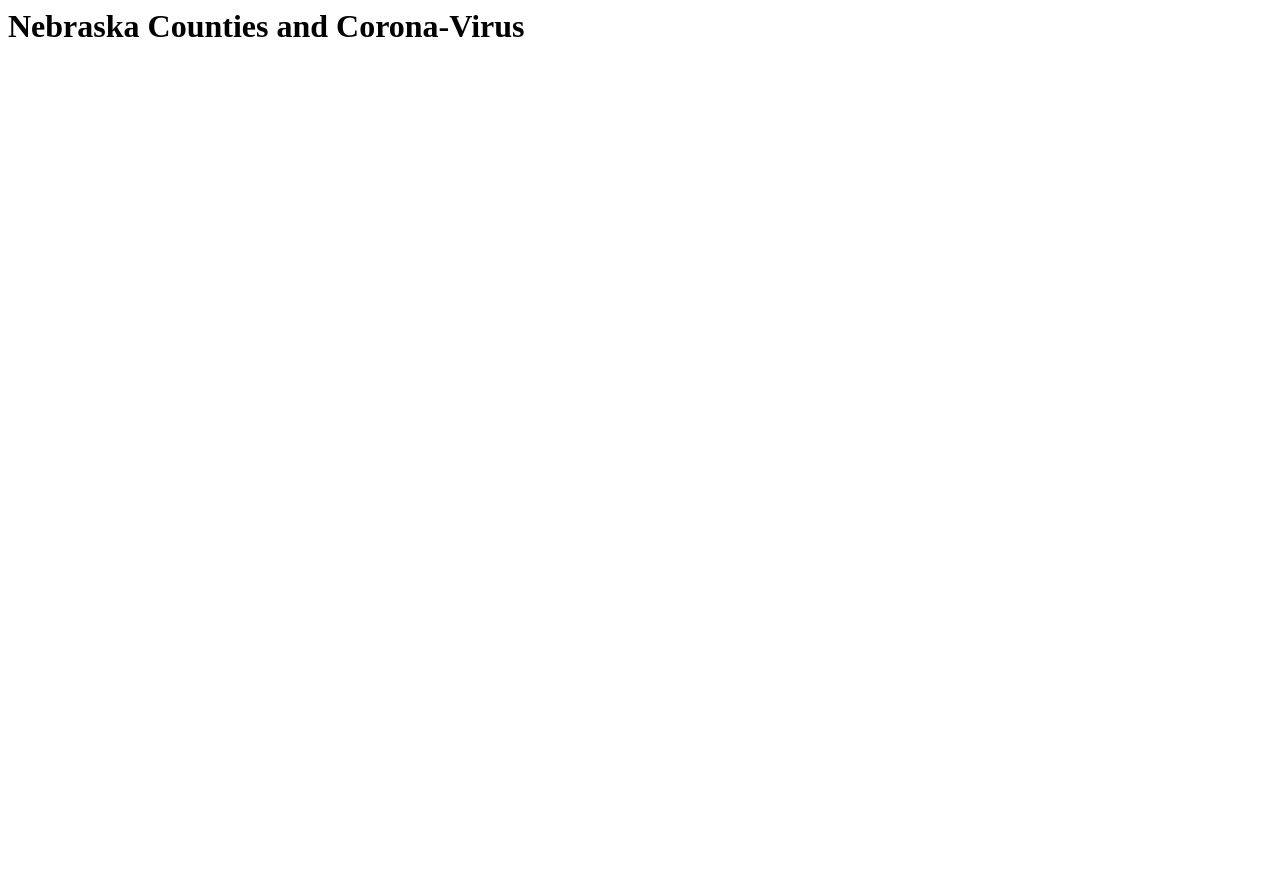
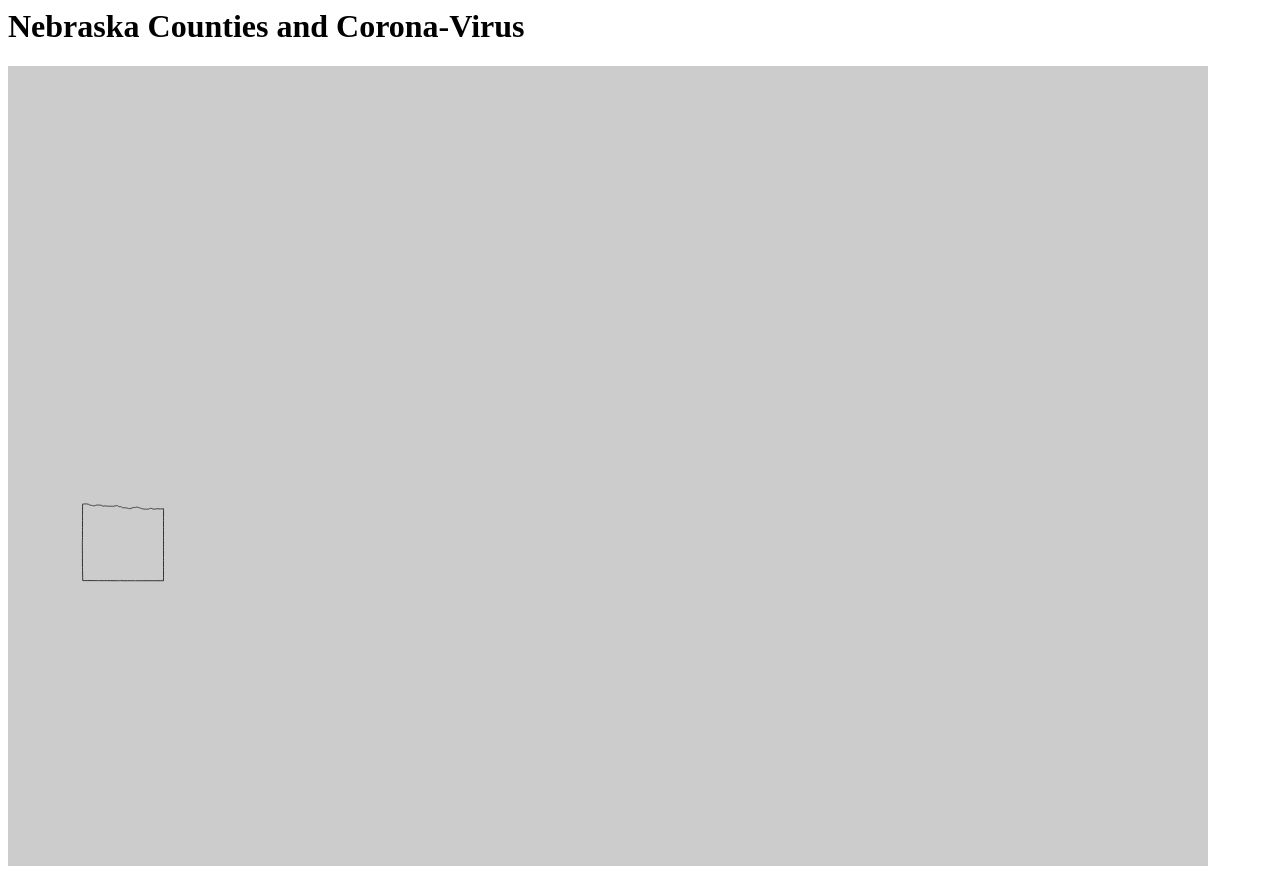
Before and after one commit to mctrann-geography/mctrann-geography.github.io, a plain HTML site: page FP/index.html in a window 1280 px wide. Drawn offline with nearby package versions, Linux system fonts and the light colour scheme; no server answers.

Commit message:
import via js file...only one county showing?

```diff
--- a/FP/index.html
+++ b/FP/index.html
@@ -8,8 +8,8 @@
 
     <script src="https://unpkg.com/leaflet@1.3.4/dist/leaflet.js" crossorigin=""></script>
     <script src="https://d3js.org/d3.v5.min.js" charset="utf-8"></script>
-    <script src= "https://rshepard2.github.io/Lab9/data/lnkrds.js"></script>
-
+    <!-- <script src="https://rshepard2.github.io/Lab9/data/lnkrds.js"></script> -->
+    <script src = "https://mctrann-geography.github.io/FP/data/counties.js"></script>
     <style>
     </style>
 </head>
@@ -41,36 +41,36 @@
     //     .center([0, 41.4925])
     //     .translate([width/2,height/2]); //pixel offset, ensure projection center aligns with viewing area
 
- var projection = d3.geoMercator()
-        .scale(400) //sets scale of map, smaller the number larger the scale
-        .rotate([96.6327,0]) //long
-        .center([0,40.8497493]) //lang
-        .translate([width/2,height/2]);
+    var projection = d3.geoMercator()
+        .scale(10000) //sets scale of map, smaller the number larger the scale
+        .rotate([96.6327, 0]) //long
+        .center([0, 40.8497493]) //lang
+        .translate([width / 2, height / 2]);
 
     var geoPath = d3.geoPath().projection(projection);
+    g.selectAll("path")
+        .data(counties.features)
+        .enter()
+        .append("path")
+        .attr("fill", "#ccc")
+        .attr("stroke", "#333")
+        .attr( "d", geoPath);
 
+    //import nebraska map via url
+    // var nebraskaURL = "https://opendata.arcgis.com/datasets/28b645ee4a404d6e90e140d7a7bc4199_16.geojson";
 
-    //import nebraska map
-    var nebraskaURL = "https://opendata.arcgis.com/datasets/28b645ee4a404d6e90e140d7a7bc4199_16.geojson";
-    // g.selectAll("path")
-    //     .data(lnkrds.features)
-    //     .enter()
-    //     .append("path")
-    //     .attr("fill", "#ccc")
-    //     .attr("stroke", "#333")
-    //     .attr( "d", geoPath);
-        console.log(nebraskaURL);
-    d3.json(nebraskaURL, function (counties) {        //FIXME: NOT GOING THROUGH!!!
-        console.log(nebraskaURL);
-        //Bind data and create one path per GeoJSON feature
-        g.selectAll("path")
-            .data(counties.features)
-            .enter()
-            .append("path")
-            attr("stroke", "#333")
-            .attr("d", geoPath);
+    // d3.json(nebraskaURL).then(function (counties) {        //FIXME: NOT GOING THROUGH!!!
 
-    });
+    //     //Bind data and create one path per GeoJSON feature
+    //     g.selectAll("path")
+    //         .data(counties.features)
+    //         .enter()
+    //         .append("path")
+
+    //         .attr("stroke", "#333")
+    //         .attr("d", geoPath);
+    //     console.log(g);
+    // });
 
     // .translate([])
     /*TODO:
```
